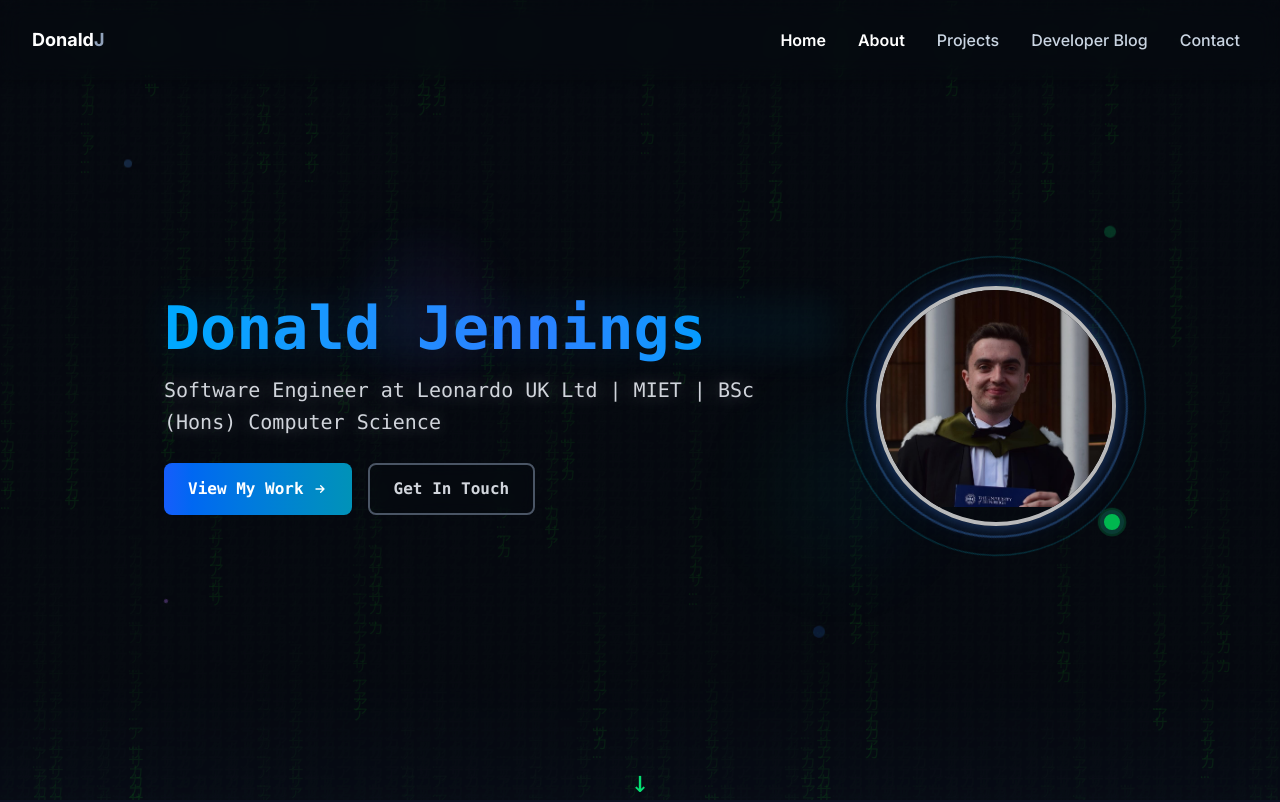
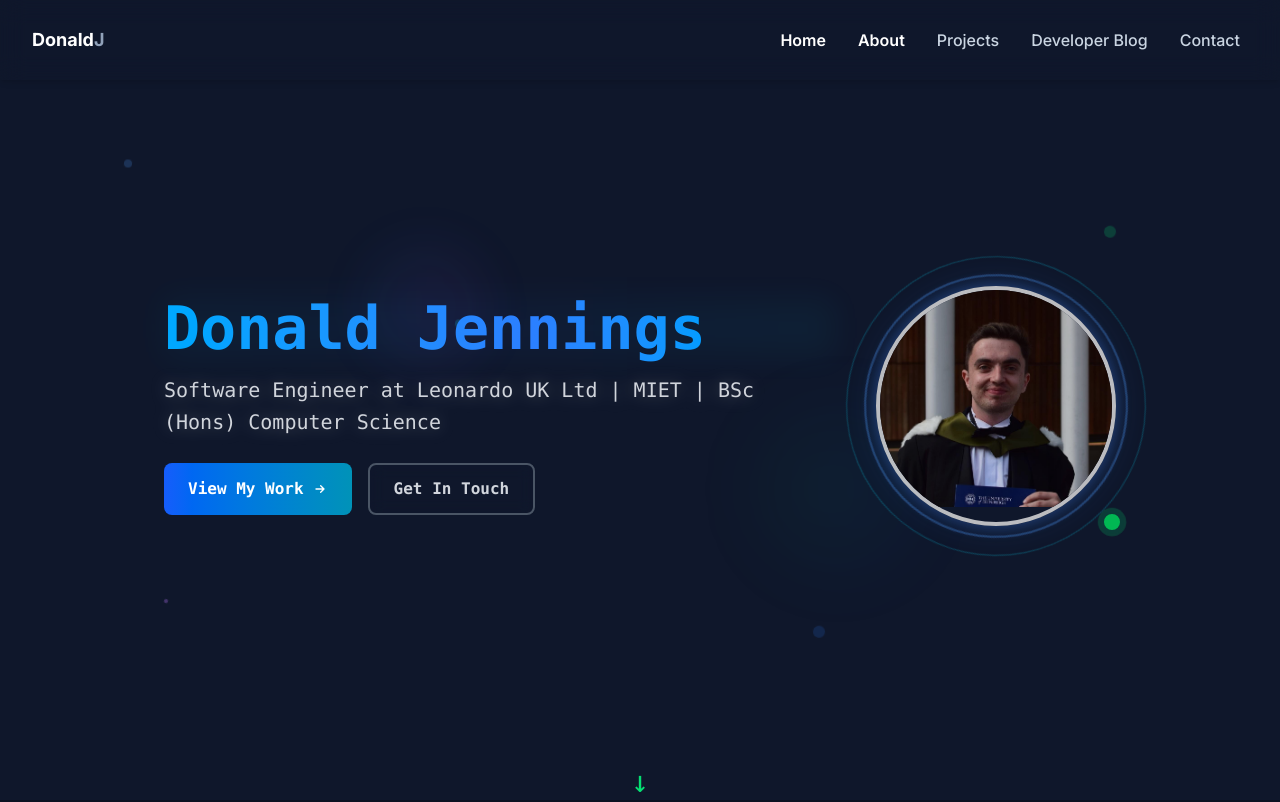
Before and after one commit to DonaldJennings/portfolio-website, a Next.js app: page / in a window 1280 px wide. Shown: the top 802 px of the page. Built offline with nearby package versions, Linux system fonts and the light colour scheme.

Commit message:
Apply blue matrix overlay globally

```diff
--- a/src/app/blog/page.tsx
+++ b/src/app/blog/page.tsx
@@ -1,12 +1,10 @@
 'use client';
 
 import React from 'react';
-import MatrixRain from '@/components/organisms/MatrixRain';
 
 export default function BlogPage() {
   return (
-    <div className="min-h-screen bg-black text-white relative overflow-hidden">
-      <MatrixRain />
+    <div className="min-h-screen text-white relative overflow-hidden">
       <div className="relative z-10 min-h-screen flex items-center justify-center">
         <div className="max-w-2xl mx-auto px-6 text-center">
           <div className="bg-slate-800/30 backdrop-blur-sm rounded-lg p-12 border border-slate-800">
--- a/src/app/contact/page.tsx
+++ b/src/app/contact/page.tsx
@@ -1,12 +1,10 @@
 'use client';
 
 import React from 'react';
-import MatrixRain from '@/components/organisms/MatrixRain';
 
 export default function ContactPage() {
   return (
     <div className="min-h-screen text-white relative overflow-hidden">
-      <MatrixRain />
       <div className="relative z-10 min-h-screen flex items-center justify-center">
         <div className="max-w-2xl mx-auto px-6 text-center">
           <div className="bg-slate-800/30 backdrop-blur-sm rounded-lg p-12 border border-slate-800">
--- a/src/app/layout.tsx
+++ b/src/app/layout.tsx
@@ -32,18 +32,8 @@ export default function RootLayout({ children }: { children: React.ReactNode })
   return (
     <html lang="en">
       <body className={`${inter.variable} ${jetbrainsMono.variable} antialiased site-bg relative`}>
-        {/* Matrix Rain Layer */}
-        <div className="absolute inset-0 z-5 pointer-events-none">
-          <MatrixRainGlobal />
-        </div>
-        {/* Gradient Overlay */}
-        <div
-          className="absolute inset-0 z-10 pointer-events-none"
-          style={{
-            background:
-              'linear-gradient(to bottom, rgba(0,0,0,0.4) 0%, rgba(0,0,0,0.4) 85%, rgba(0,0,0,0.2) 100%)',
-          }}
-        />
+        {/* Matrix Rain Layer with Overlay */}
+        <MatrixRainGlobal />
         {/* Main Content */}
         <div className="relative z-20">
           <ThemeProvider>
--- a/src/app/projects/page.tsx
+++ b/src/app/projects/page.tsx
@@ -1,12 +1,10 @@
 'use client';
 
 import React from 'react';
-import MatrixRain from '@/components/organisms/MatrixRain';
 
 export default function ProjectsPage() {
   return (
-    <div className="min-h-screena text-white relative overflow-hidden">
-      <MatrixRain />
+    <div className="min-h-screen text-white relative overflow-hidden">
       <div className="relative z-10 min-h-screen flex items-center justify-center">
         <div className="max-w-2xl mx-auto px-6 text-center">
           <div className="bg-slate-800/30 backdrop-blur-sm rounded-lg p-12 border border-slate-800">
--- a/src/components/organisms/MatrixRainGlobal.tsx
+++ b/src/components/organisms/MatrixRainGlobal.tsx
@@ -11,6 +11,13 @@ export default function MatrixRainGlobal() {
   return (
     <div className="absolute inset-0 z-5 pointer-events-none">
       <MatrixRain />
+      <div
+        className="absolute inset-0 z-10"
+        style={{
+          background:
+            'linear-gradient(to bottom, rgba(30,58,138,0.45) 0%, rgba(23,37,84,0.45) 85%, rgba(15,23,42,0.3) 100%)',
+        }}
+      />
     </div>
   );
 }
--- a/src/components/pages/LandingPage.tsx
+++ b/src/components/pages/LandingPage.tsx
@@ -1,25 +1,9 @@
-import dynamic from 'next/dynamic';
 import HeroSection from '@/components/organisms/HeroSection';
-
-const MatrixRain = dynamic(() => import('@/components/organisms/MatrixRain'), {
-  ssr: false,
-  loading: () => null,
-});
 
 export default function LandingPage() {
   return (
     <div className="relative h-full w-full">
-      <MatrixRain />
-
-      <div
-        className="absolute inset-0 z-10 pointer-events-none"
-        style={{
-          background:
-            'linear-gradient(to bottom, rgba(0,0,0,0.4) 0%, rgba(0,0,0,0.4) 85%, rgba(0,0,0,0.2) 100%)',
-        }}
-      />
-
-      <div className="absolute inset-0 z-20 flex flex-col items-center justify-center px-6 text-center">
+      <div className="absolute inset-0 flex flex-col items-center justify-center px-6 text-center">
         <HeroSection
           name="Donald Jennings"
           summary="Software Engineer at Leonardo UK Ltd | MIET | BSc (Hons) Computer Science"
```
